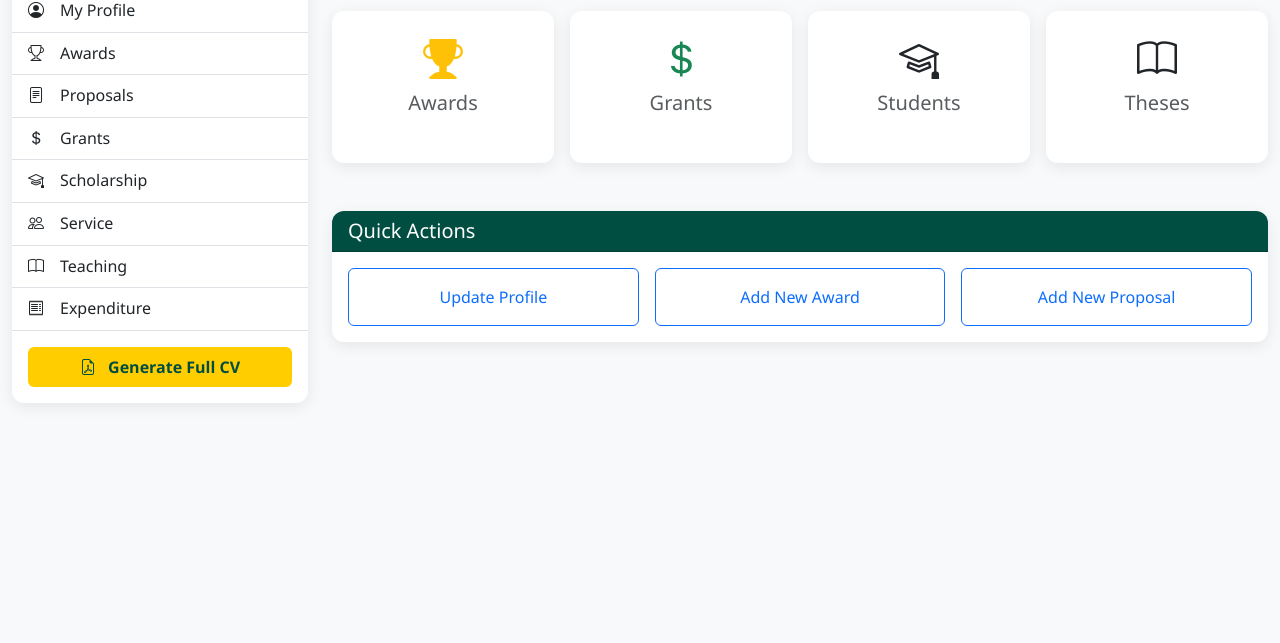
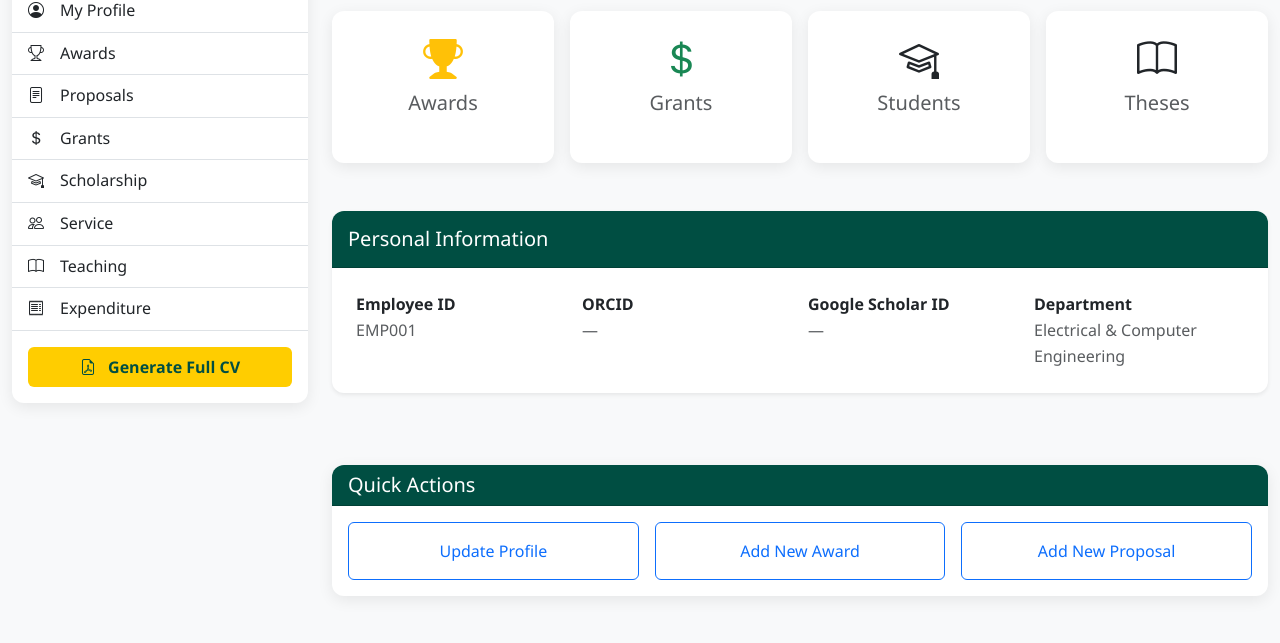
Before and after one commit to Akshay501/far_web_app, a Flask app: template templates/professor/dashboard.html in a window 1280 px wide. Shown: the part 157-800 px from the top of the page. Run offline with Flask 3, Linux system fonts and the light colour scheme; the template is opened without the code that fills it, so the values that code supplies are empty; some libraries are stand-ins or nearby versions.

Commit message:
Added Personal Information section to professor dashboard
- Added Personal Information card (Employee ID, ORCID, Google Scholar ID, Department)
- Positioned it full-width on the right side above Quick Actions
- Improved vertical spacing between sections for better visual balance
- Updated dashboard route to fetch and pass professor data

```diff
--- a/templates/professor/dashboard.html
+++ b/templates/professor/dashboard.html
@@ -99,6 +99,37 @@
             </div>
         </div>
 
+        <!-- Personal Information - Stretched full width with better spacing -->
+        <div class="row mb-5">
+            <div class="col-12">
+                <div class="card shadow-sm">
+                    <div class="card-header bg-dark text-white py-3">
+                        <h5 class="mb-0">Personal Information</h5>
+                    </div>
+                    <div class="card-body p-4">
+                        <div class="row g-3">
+                            <div class="col-md-3">
+                                <strong>Employee ID</strong>
+                                <p class="mb-0 text-muted">{{ professor.get('EmployeeID') or 'EMP001' }}</p>
+                            </div>
+                            <div class="col-md-3">
+                                <strong>ORCID</strong>
+                                <p class="mb-0 text-muted">{{ professor.get('ORCID') or '—' }}</p>
+                            </div>
+                            <div class="col-md-3">
+                                <strong>Google Scholar ID</strong>
+                                <p class="mb-0 text-muted">{{ professor.get('GoogleID') or '—' }}</p>
+                            </div>
+                            <div class="col-md-3">
+                                <strong>Department</strong>
+                                <p class="mb-0 text-muted">{{ professor.get('Department') or 'Electrical & Computer Engineering' }}</p>
+                            </div>
+                        </div>
+                    </div>
+                </div>
+            </div>
+        </div>
+
         <!-- Quick Actions -->
         <div class="card">
             <div class="card-header">
```
Also changed, not shown: app/routes/professor.py (+13 -1 lines).
